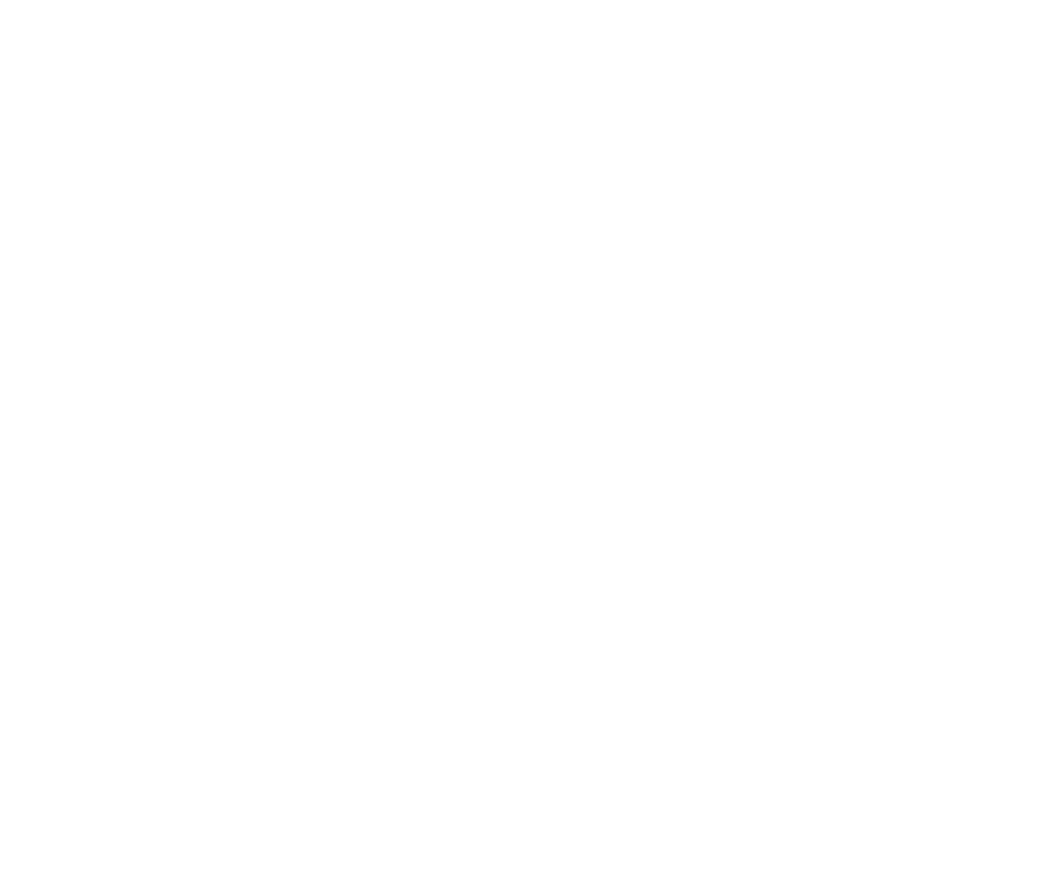
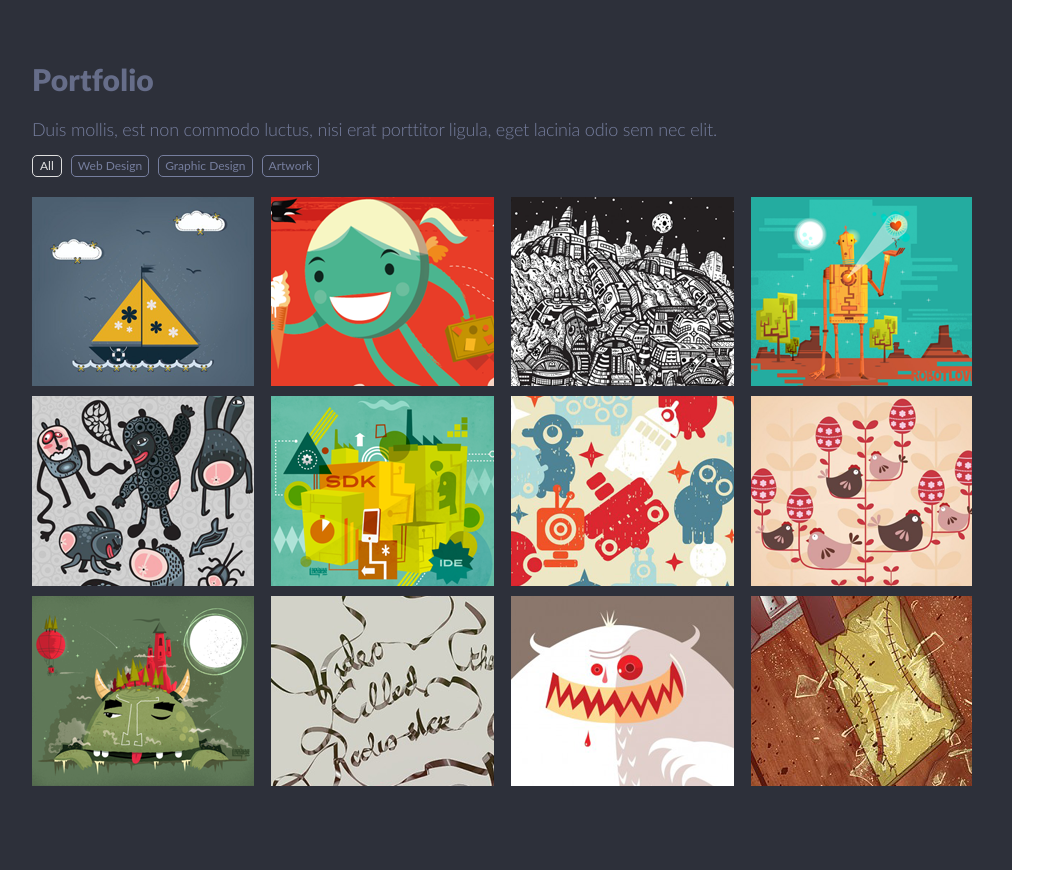
Before and after one commit to chebb44/singolo, a plain HTML site: page singolo2.html in a window 1280 px wide. Shown: the whole page, without its empty margins (8-1051 px from the left). Before the commit the page ends 800 px from the top, so only its background shows below. Drawn offline with Linux system fonts and the light colour scheme; a web font is replaced by a local one.

Commit message:
feat: portfolio header

```diff
--- a/singolo2.html
+++ b/singolo2.html
@@ -8,7 +8,58 @@
 </head>
 <body>
   <div class="page-wrapper">
-
+    <section class="portfolio">
+      <div class="portfolio__header">
+        Portfolio
+      </div>
+      <div class="portfolio__description">
+        Duis mollis, est non commodo luctus, nisi erat porttitor ligula, eget lacinia odio sem nec elit.
+      </div>
+      <div class="portfolio__filters filter">
+        <div class="filter__button active">All</div>
+        <div class="filter__button">Web Design</div>
+        <div class="filter__button">Graphic Design</div>
+        <div class="filter__button">Artwork</div>
+      </div>
+      <div class="portfolio__content-container container-4x3">
+        <div class="container-4x3__item">
+          <img src="assets/portfolio/Project-1.png" alt="picture">
+        </div>
+        <div class="container-4x3__item">
+          <img src="assets/portfolio/Project-2.png" alt="picture">
+        </div>
+        <div class="container-4x3__item">
+          <img src="assets/portfolio/Project-3.png" alt="picture">
+        </div>
+        <div class="container-4x3__item">
+          <img src="assets/portfolio/Project-4.png" alt="picture">
+        </div>
+        <div class="container-4x3__item">
+          <img src="assets/portfolio/Project-5.png" alt="picture">
+        </div>
+        <div class="container-4x3__item">
+          <img src="assets/portfolio/Project-6.png" alt="picture">
+        </div>
+        <div class="container-4x3__item">
+          <img src="assets/portfolio/Project-7.png" alt="picture">
+        </div>
+        <div class="container-4x3__item">
+          <img src="assets/portfolio/Project-8.png" alt="picture">
+        </div>
+        <div class="container-4x3__item">
+          <img src="assets/portfolio/Project-9.png" alt="picture">
+        </div>
+        <div class="container-4x3__item">
+          <img src="assets/portfolio/Project-10.png" alt="picture">
+        </div>
+        <div class="container-4x3__item">
+          <img src="assets/portfolio/Project-11.png" alt="picture">
+        </div>
+        <div class="container-4x3__item">
+          <img src="assets/portfolio/Project-12.png" alt="picture">
+        </div>
+      </div>
+    </section>
   </div>
 </body>
 </html>
--- /dev/null
+++ b/singolo2.scss
@@ -0,0 +1,127 @@
+*{
+  margin: 0;
+  box-sizing: border-box;
+}
+
+.uppercase{
+  text-transform: uppercase;
+}
+
+.page-wrapper{
+  width: 1020px;
+  position: relative;
+}
+
+.portfolio {
+  width: 100%;
+  height: 870px;
+  padding-right: 40px;
+  padding-left: 40px;
+  padding-top: 70px;
+  background-color: #2d303a;
+  &__header {
+    font-size: 30px;
+    line-height: 18px;
+    color: #666d89;
+    font-family: "Lato";
+    font-weight: 900;
+    text-align: left;
+    margin-bottom: 26px;
+    letter-spacing: 0.2px;
+  }
+
+  &__description {
+    font-size: 18px;
+    line-height: 30px;
+    color: #767e9e;
+    font-family: "Lato";
+    font-weight: 300;
+    text-align: left;
+    margin-bottom: 11px;
+    letter-spacing: -0.2px;
+  }
+
+  &__filters {
+
+    margin-bottom: 20px;
+  }
+
+  &__content-container {
+    height: 600px;
+    overflow: hidden;
+  }
+}
+.filter {
+  display: flex;
+  justify-content: space-between;
+  width: 287px;
+  &__button {
+    font-size: 12px;
+    line-height: 20px;
+    color: #767e9e;
+    font-family: "Lato";
+    font-weight: 400;
+    text-align: left;
+    padding-left: 6px;
+    padding-right: 6px;
+    border: 1px solid #767e9e;
+    border-radius: 5px;
+    &:first-child{
+      padding-left: 7px;
+      padding-right: 7px;
+    }
+    &:hover{
+      color: #bbaa60;
+      border-color: #bbaa60;
+
+    }
+  }
+  .active{
+    color: #dedede;;
+    border-color: #dedede;;
+  }
+}
+.container-4x3 {
+  display: flex;
+  flex-wrap: wrap;
+  justify-content: space-between;
+
+  &__item {
+    width: 220px;
+    height: 187px;
+    display: flex;
+    justify-content: center;
+    align-items: center;
+  }
+}
+
+
+
+
+@font-face {
+  font-family: "Lato";
+  src: url("assets/Lato-Regular.ttf") format("truetype");
+  font-style: normal;
+  font-weight: 400;
+}
+
+@font-face {
+  font-family: "Lato";
+  src: url("assets/Lato-Bold.ttf") format("truetype");
+  font-style: normal;
+  font-weight: 700;
+}
+
+@font-face {
+  font-family: "Lato";
+  src: url("assets/Lato-Black.ttf") format("truetype");
+  font-style: normal;
+  font-weight: 900;
+}
+
+@font-face {
+  font-family: "Lato";
+  src: url("assets/Lato-Light.ttf") format("truetype");
+  font-style: normal;
+  font-weight: 300;
+}
```
Also changed, not shown: assets/portfolio/Project-1.png (added), assets/portfolio/Project-10.png (added), assets/portfolio/Project-11.png (added), assets/portfolio/Project-12.png (added), assets/portfolio/Project-2.png (added), assets/portfolio/Project-3.png (added), assets/portfolio/Project-4.png (added), assets/portfolio/Project-5.png (added), assets/portfolio/Project-6.png (added), assets/portfolio/Project-7.png (added), assets/portfolio/Project-8.png (added), assets/portfolio/Project-9.png (added), singolo2.css, 1 other file.
